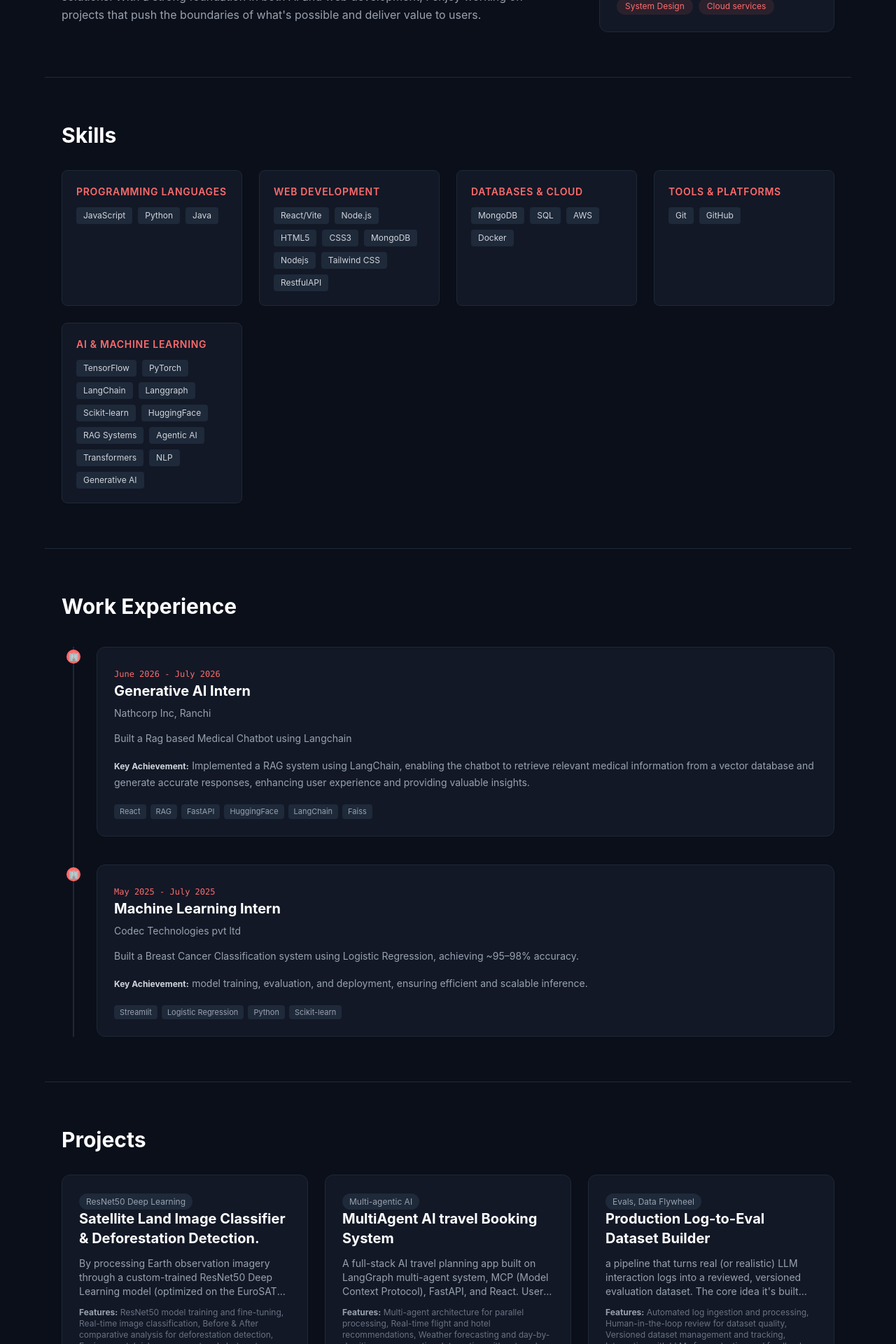
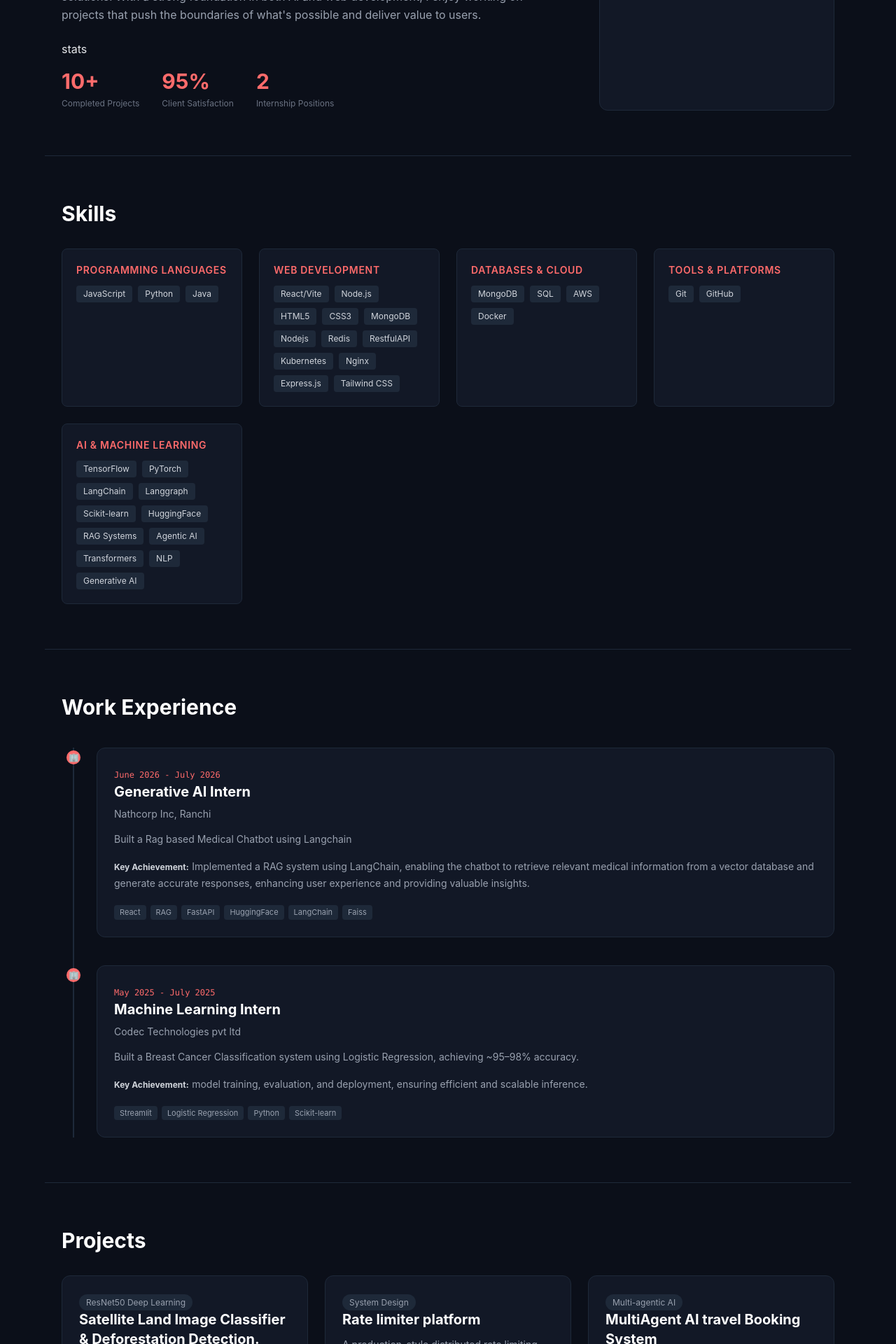
Before and after one commit to Vaishnavi943/Portfolio, a React (Vite) app: page / in a window 1280 px wide. Shown: the part 880-2800 px from the top of the page at 70% size. Built offline with nearby package versions, Linux system fonts and the light colour scheme; no server answers.

Commit message:
add project & update

```diff
--- a/src/App.jsx
+++ b/src/App.jsx
@@ -79,12 +79,12 @@ export default function App() {
           <p className="text-gray-400 leading-relaxed">{d.personalInfo.aboutText2}</p>
 
 
-          {/* stats */}
-          {/* <div className="flex gap-8 pt-4">
+          stats
+          <div className="flex gap-8 pt-4">
             <div><span className="text-3xl font-bold text-[#ff6b6b] block">{d.personalInfo.stats.projects}</span><span className="text-xs text-gray-500">Completed Projects</span></div>
             <div><span className="text-3xl font-bold text-[#ff6b6b] block">{d.personalInfo.stats.satisfaction}</span><span className="text-xs text-gray-500">Client Satisfaction</span></div>
-            <div><span className="text-3xl font-bold text-[#ff6b6b] block">{d.personalInfo.stats.experience}</span><span className="text-xs text-gray-500">Years Experience</span></div>
-          </div> */}
+            <div><span className="text-3xl font-bold text-[#ff6b6b] block">{d.personalInfo.stats.internship}</span><span className="text-xs text-gray-500">Internship Positions</span></div>
+          </div>
         </div>
 
         {/* Future Goal Banner */}
--- a/src/portfolioData.js
+++ b/src/portfolioData.js
@@ -10,14 +10,14 @@ export const portfolioData = {
     resumeUrl: VITE_RESUME_URL,
     aboutText: "I am a pre-final year B.Tech Computer Science graduate with a passion for building delightful, scalable software — from AI-powered tools to full-stack web platforms...",
     aboutText2: "I am passionate about leveraging technology to solve real-world problems and create impactful solutions. With a strong foundation in both AI and web development, I enjoy working on projects that push the boundaries of what's possible and deliver value to users.",
-    // stats: { projects: "10+", satisfaction: "95%", experience: "10+" }
+    stats: { projects: "10+", satisfaction: "95%", internship: "2" }
   },
 
-  currentlyExploring: ["Agentic AI", "Multi-Agent Systems", "System Design", "Cloud services"],
+  currentlyExploring: ["System Design", "Cloud services"],
 
   skills: {
     "Programming Languages": ["JavaScript", "Python", "Java" ],
-    "Web Development": ["React/Vite", "Node.js", "HTML5", "CSS3", "MongoDB", "Nodejs", "Tailwind CSS", "RestfulAPI", ],
+    "Web Development": ["React/Vite", "Node.js", "HTML5", "CSS3", "MongoDB", "Nodejs", "Redis", "RestfulAPI", "Kubernetes", "Nginx", "Express.js", "Tailwind CSS"],
     "Databases & Cloud": ["MongoDB", "SQL", "AWS", "Docker"],
     "Tools & Platforms": ["Git", "GitHub"],
     "AI & Machine Learning": ["TensorFlow", "PyTorch", "LangChain", "Langgraph", "Scikit-learn", "HuggingFace",  "RAG Systems", "Agentic AI", "Transformers", "NLP",  "Generative AI"]
@@ -55,6 +55,15 @@ export const portfolioData = {
       github: "https://github.com/Vaishnavi943/Satellite-Image-Classifier-and-Detect-Deforestation",
       live: "https://satellite-image-classifier-and-dete-beige.vercel.app/",
       features: "ResNet50 model training and fine-tuning, Real-time image classification, Before & After comparative analysis for deforestation detection, Environmental risk assessment and alert system."
+    },
+    {
+      title: "Rate limiter platform",
+      category: "System Design",
+      description: " A production-style distributed rate limiting platform built around the Token Bucket algorithm, implemented entirely from scratch on top of atomic Redis Lua scripts — no third-party rate-limiting libraries anywhere in the request path.",
+      technologies: ["Redis", "Lua scripting", "JavaScript", "Node.js", "Express.js", "Docker",  "React", "Nginx"],
+      github: "https://github.com/Vaishnavi943/Rate-limiter-platform",
+      live: "#",
+      features: "Distributed rate limiting using Token Bucket algorithm, Atomic Redis Lua scripts for high-performance request handling, Scalable architecture for handling high traffic loads, Real-time monitoring and analytics dashboard."
     },
     {
       title: "MultiAgent AI travel Booking System",
```
